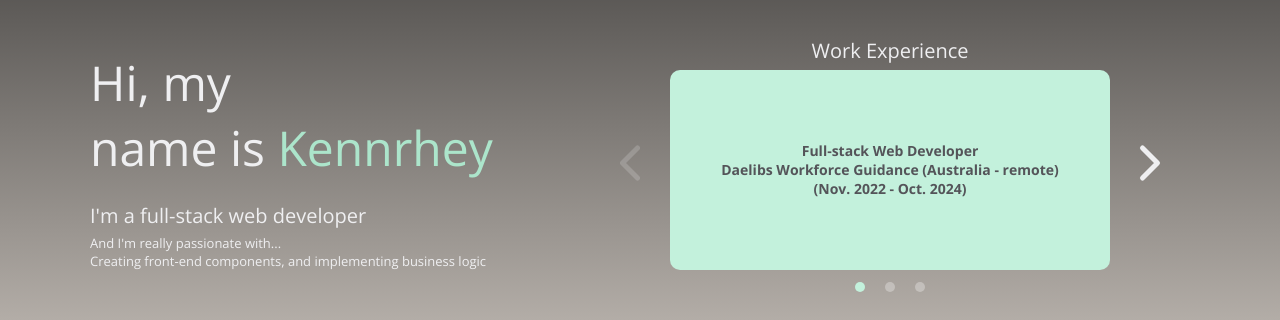
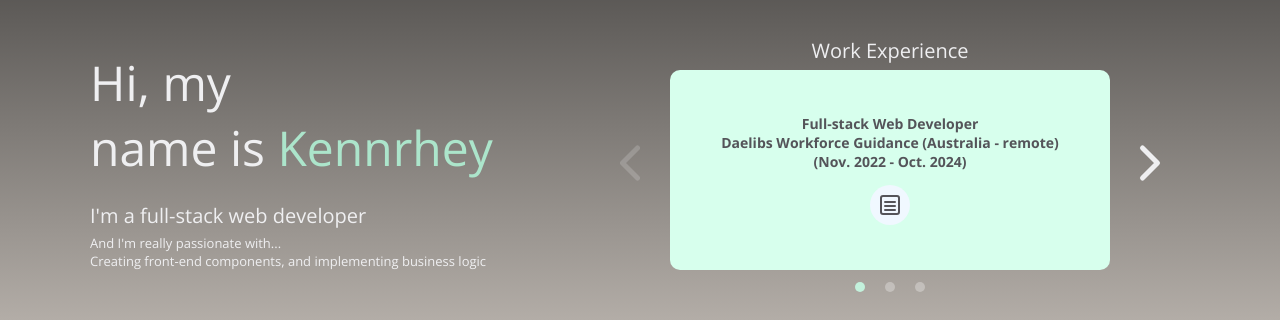
Before and after one commit to kennrheym/kennrhey-miraflores-portfolio, a Nuxt app: page / in a window 1280 px wide. Shown: the part 273-593 px from the top of the page. Built offline with nearby package versions, Linux system fonts and the light colour scheme.

Commit message:
UI: add card details icon

```diff
--- a/assets/styles/main.scss
+++ b/assets/styles/main.scss
@@ -1,7 +1,9 @@
 $app-black: #363636;
 $app-background--black: #121212;
 $app--primary-color: #9147ff;
-
+$app--color--green: #ace5cb;
+$app--color--light-green: #d7ffed;
+$app--color--dull-blue: rgb(182, 215, 244);
 // Dark Mode
 $app-dark-mode--background-color: #121212;
 $app-dark-mode--color: #EFEFF1;
--- a/components/layout/main-content.vue
+++ b/components/layout/main-content.vue
@@ -68,6 +68,15 @@ const carrouselDataCount = ref(cardData.value.length)
                         <div> {{ cardData[activeCardIndex].title }} </div>
                         <div> {{ cardData[activeCardIndex].company }} </div>
                         <div> {{ cardData[activeCardIndex].date }} </div>
+                        <div class="details-icon" style="margin-top: 14px;">
+                            <svg xmlns="http://www.w3.org/2000/svg" width="24" height="24" viewBox="0 0 24 24" fill="none" stroke="currentColor" stroke-width="2" stroke-linecap="round" stroke-linejoin="round">
+                                <rect x="3" y="3" width="18" height="18" rx="2" ry="2"/>
+                                <line x1="7" y1="9" x2="17" y2="9"/>
+                                <line x1="7" y1="13" x2="17" y2="13"/>
+                                <line x1="7" y1="17" x2="17" y2="17"/>
+                            </svg>
+                        </div>
+
                         <!-- <div style="margin-top: 20px; font-weight: 400;">
                             <div> {{ cardData[activeCardIndex].description }} </div>
                             <div style="margin-top: 5px; font-weight: 400;"> Tech used: {{ `${cardData[activeCardIndex].tech}` }}</div>
@@ -91,6 +100,18 @@ const carrouselDataCount = ref(cardData.value.length)
         }
     }
 
+    .details-icon {
+        @include main.flex--all-centered;
+        height: 40px;
+        width: 40px;
+        border-radius: 20px;
+        background-color: aliceblue;
+
+        &:hover {
+            background-color: main.$app--color--dull-blue;
+        }
+    }
+
     #main-content-container {
         @include main.flex--all-centered;
         display: flex;
@@ -107,13 +128,12 @@ const carrouselDataCount = ref(cardData.value.length)
         border-radius: 10px;
         height: 200px;
         width: 400px;
-        background-color: #c3f1dc;
+        background-color: main.$app--color--light-green;
         opacity: 1;
         font-size: 14px;
         font-weight: 600;
         & * {
             color: #545459;
-            // font-weight: 600;
         }
     }
 
```
